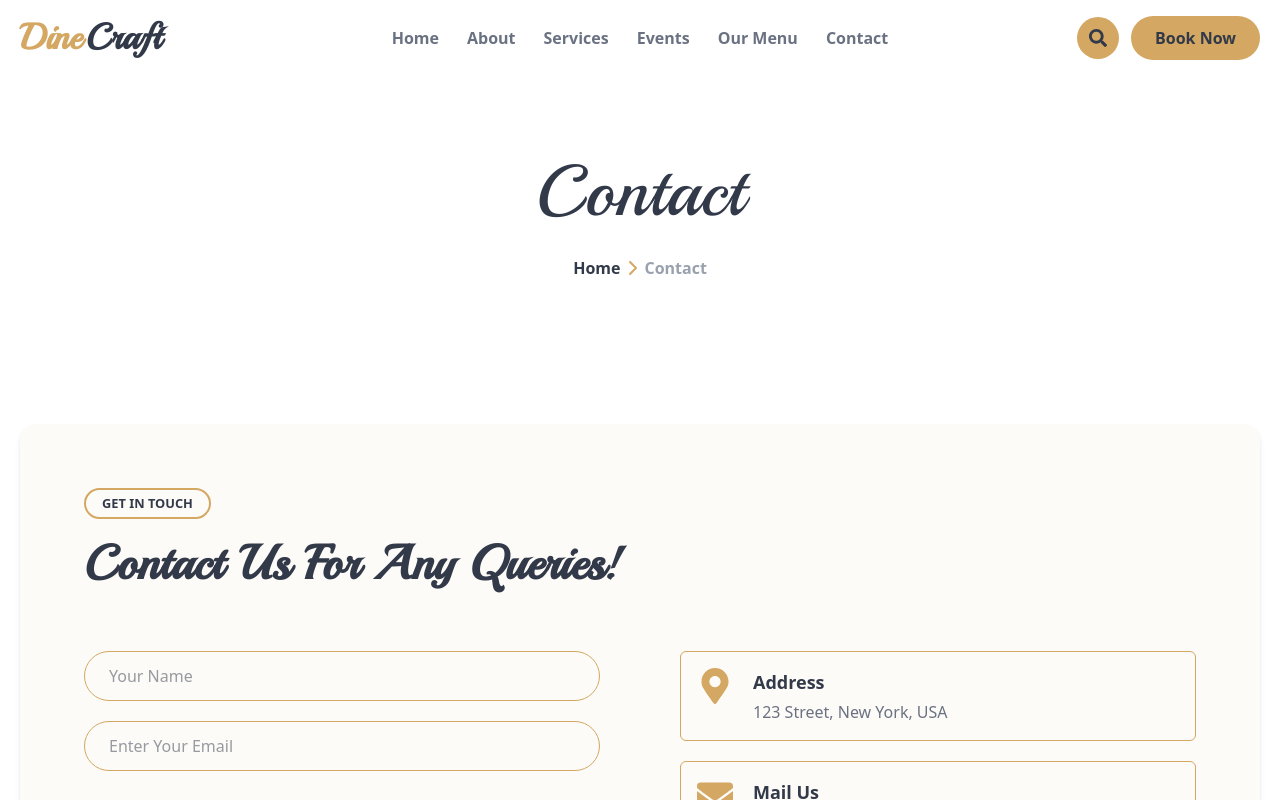
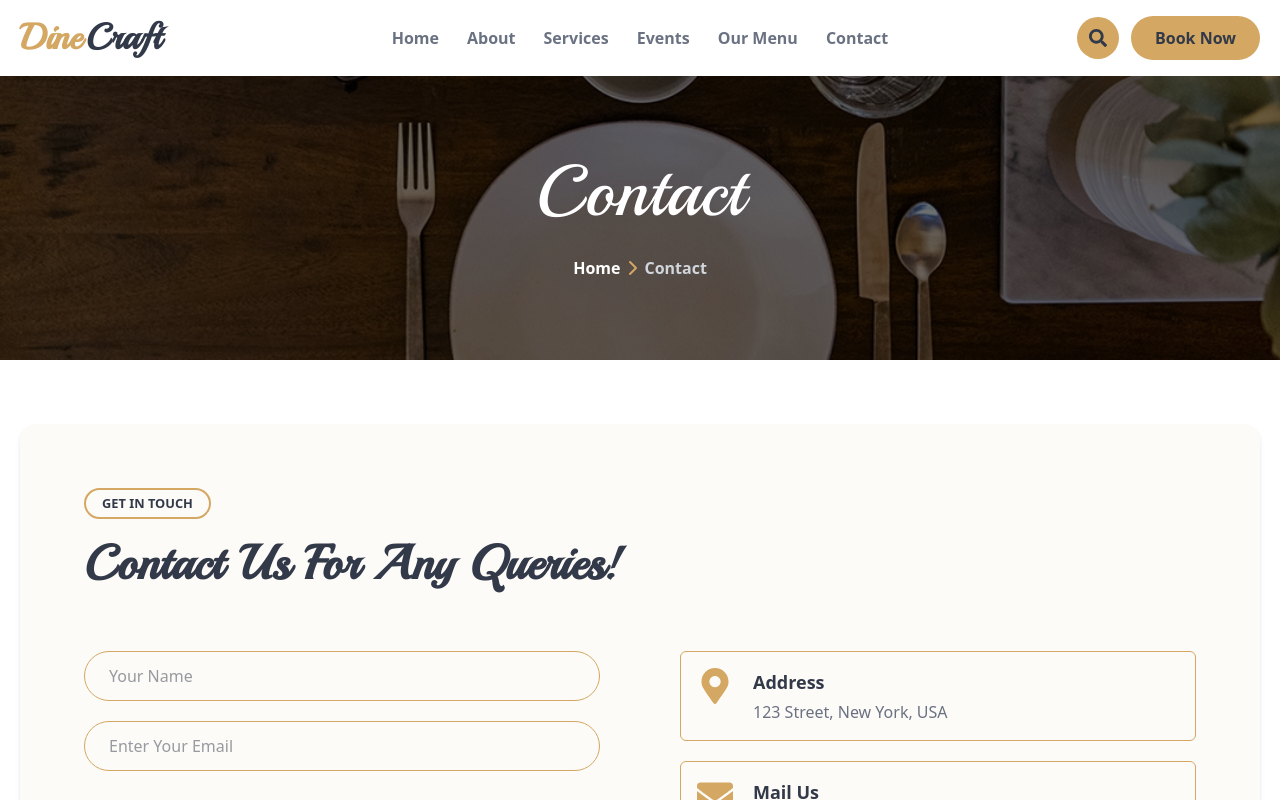
Before and after one commit to palashnath880/dine-craft, a Next.js app: page /contact in a window 1280 px wide. Shown: the top 800 px of the page. Built offline with nearby package versions, Linux system fonts and the light colour scheme.

Commit message:
contact route header image added

```diff
--- a/src/app/contact/page.tsx
+++ b/src/app/contact/page.tsx
@@ -5,7 +5,7 @@ import { FaEnvelope, FaMapMarkerAlt, FaPhoneAlt } from "react-icons/fa";
 export default function page() {
   return (
     <>
-      <PageHeader name="Contact" />
+      <PageHeader name="Contact" bgImg="/img/contact-bg.webp" />
 
       <section className="py-16">
         <div className="container">
```
Also changed, not shown: public/img/contact-bg.webp (added).
